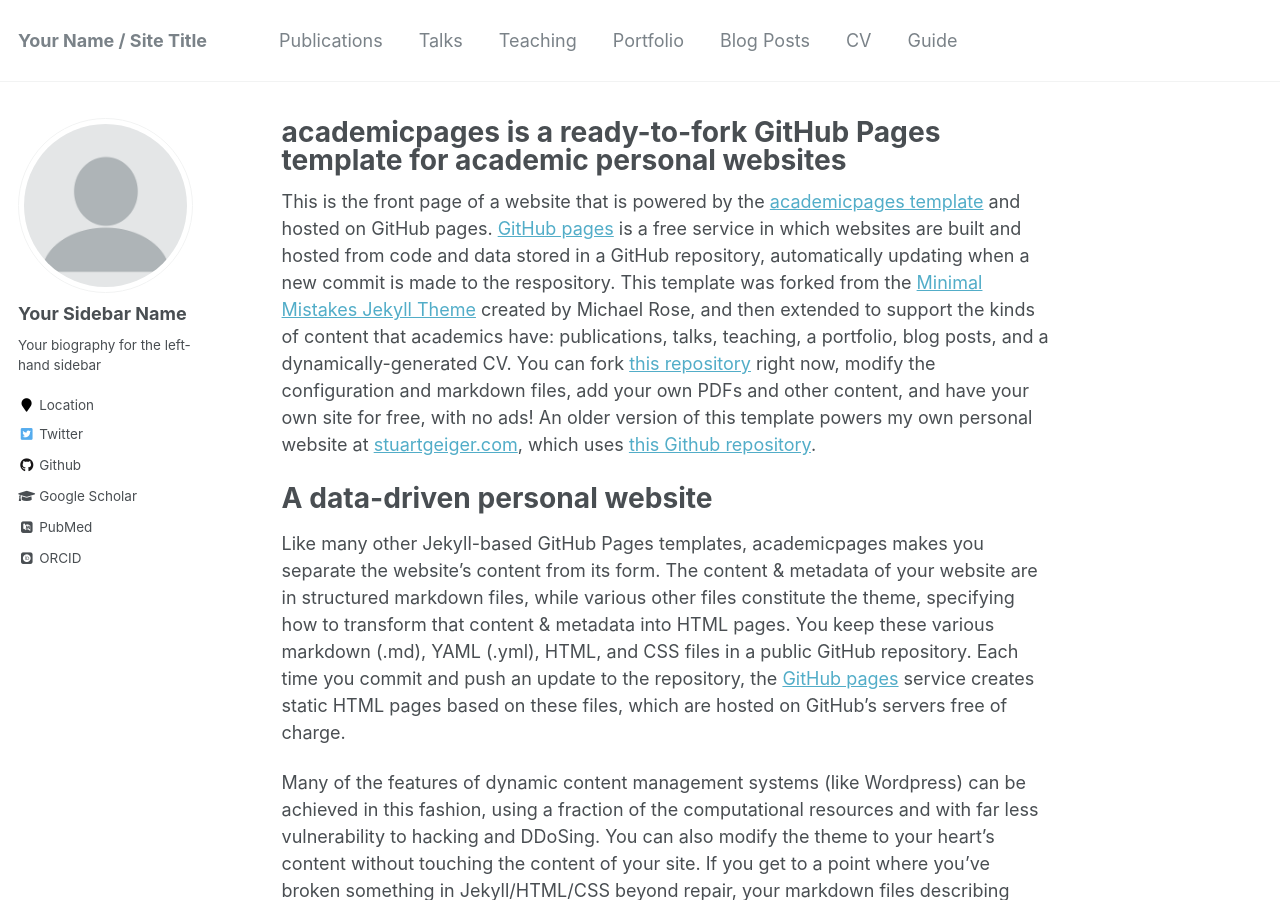
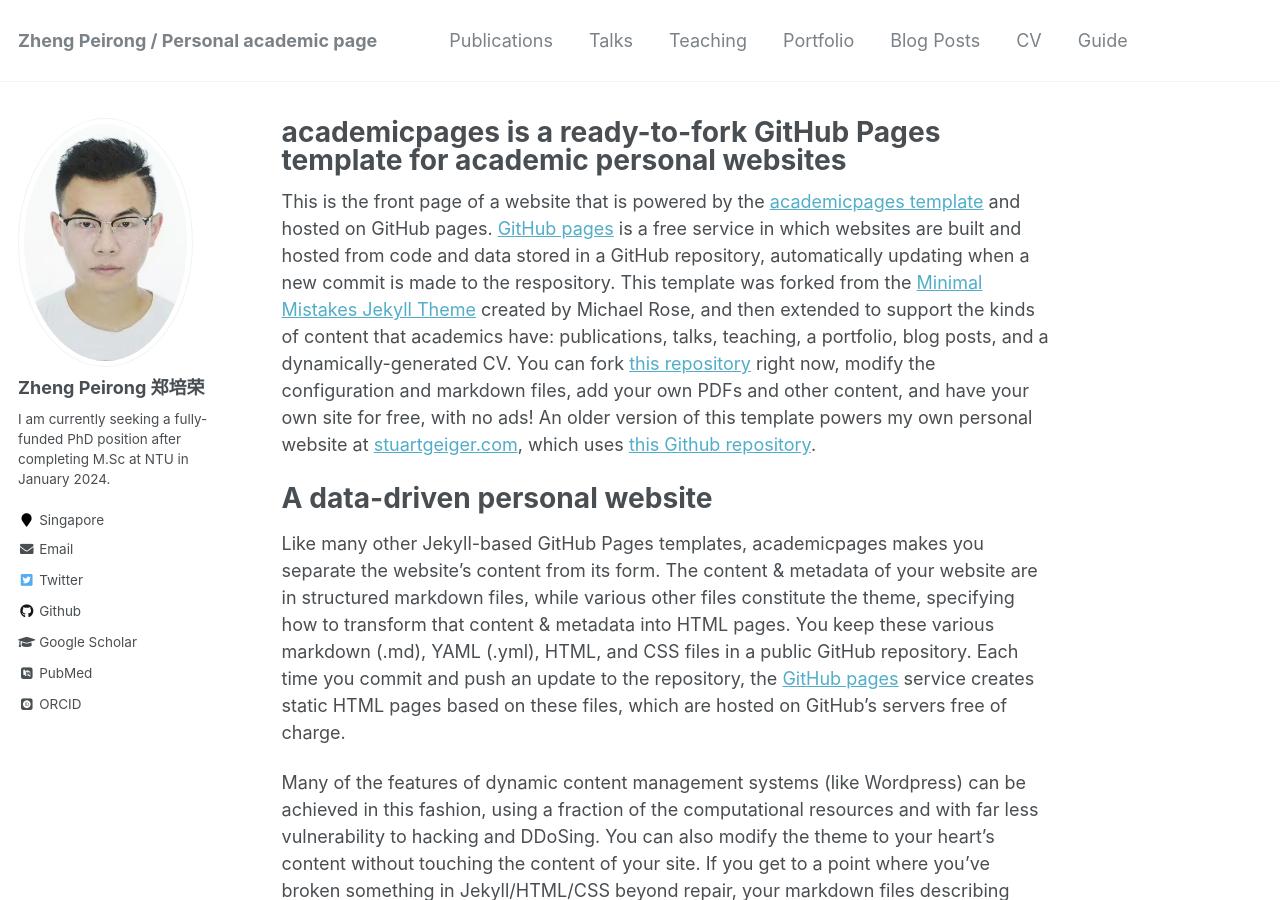
Before and after one commit to zhengpeirong/onlineAcademicCV, a Jekyll site: the page built from _pages/about.md, in a window 1280 px wide and 900 px high. Built offline with Jekyll 4.4.1, drawn with Linux system fonts in a browser that asks for light colours; some web fonts are replaced; some of the changed text lies outside the part shown.

Commit message:
basic contact information;

```diff
--- a/Gemfile
+++ b/Gemfile
@@ -25,3 +25,7 @@ group :jekyll_plugins do
   gem 'jekyll-sitemap'
   gem 'hawkins'
 end
+
+gem "tzinfo-data", "~> 1.2023"
+
+gem "webrick", "~> 1.8"
--- a/_config.yml
+++ b/_config.yml
@@ -7,13 +7,13 @@
 
 # Site Settings
 locale                   : "en-US"
-title                    : "Your Name / Site Title"
+title                    : "Zheng Peirong / Personal academic page"
 title_separator          : "-"
-name                     : &name "Your Name"
+name                     : &name "Zheng Peirong"
 description              : &description "personal description"
-url                      : https://academicpages.github.io # the base hostname & protocol for your site e.g. "https://mmistakes.github.io"
+url                      : https://zhengpeirong.github.io/onlineAcademicCV/ # the base hostname & protocol for your site e.g. "https://mmistakes.github.io"
 baseurl                  : "" # the subpath of your site, e.g. "/blog"
-repository               : "academicpages/academicpages.github.io"
+repository               : "zhengpeirong/onlineAcademicCV"
 teaser                   :  # filename of teaser fallback teaser image placed in /images/, .e.g. "500x300.png"
 breadcrumbs              : false # true, false (default)
 words_per_minute         : 160
@@ -80,14 +80,14 @@ analytics:
 
 # Site Author
 author:
-  name             : "Your Sidebar Name"
+  name             : "Zheng Peirong 郑培荣"
   avatar           : "profile.png"
-  bio              : "Your biography for the left-hand sidebar"
-  location         : "Location"
+  bio              : "I am currently seeking a fully-funded PhD position after completing M.Sc at NTU in January 2024."
+  location         : "Singapore"
   employer         :
-  pubmed           : "https://www.ncbi.nlm.nih.gov/pubmed/?term=john+snow"
-  googlescholar    : "http://yourfullgooglescholarurl.com"
-  email            :
+  pubmed           : ""
+  googlescholar    : ""
+  email            : "pzheng003@e.ntu.edu.sg"
   researchgate     :  # example: "https://www.researchgate.net/profile/yourprofile"
   uri              :
   bitbucket        :
@@ -96,20 +96,20 @@ author:
   flickr           :
   facebook         :
   foursquare       :
-  github           : "academicpages"
+  github           : "zhengpeirong"
   google_plus      :
   keybase          :
   instagram        :
   impactstory      : #"https://profiles.impactstory.org/u/xxxx-xxxx-xxxx-xxxx"
   lastfm           :
   linkedin         :
-  orcid            : "http://orcid.org/yourorcidurl"
+  orcid            : "http://orcid.org/0009-0006-2694-9451"
   pinterest        :
   soundcloud       :
   stackoverflow    : # http://stackoverflow.com/users/123456/username
   steam            :
   tumblr           :
-  twitter          : "replacethistwitterhandle"
+  twitter          : "PeirongZheng"
   vine             :
   weibo            :
   xing             :
@@ -255,7 +255,7 @@ sass:
 permalink: /:categories/:title/
 # paginate: 5 # amount of posts to show
 # paginate_path: /page:num/
-timezone: America/Los_Angeles # http://en.wikipedia.org/wiki/List_of_tz_database_time_zones
+timezone: Asia/Shanghai # http://en.wikipedia.org/wiki/List_of_tz_database_time_zones
 
 
 # Plugins
```
Also changed, not shown: README.md (+11 -10 lines), Gemfile.lock (added), images/profile.png.
